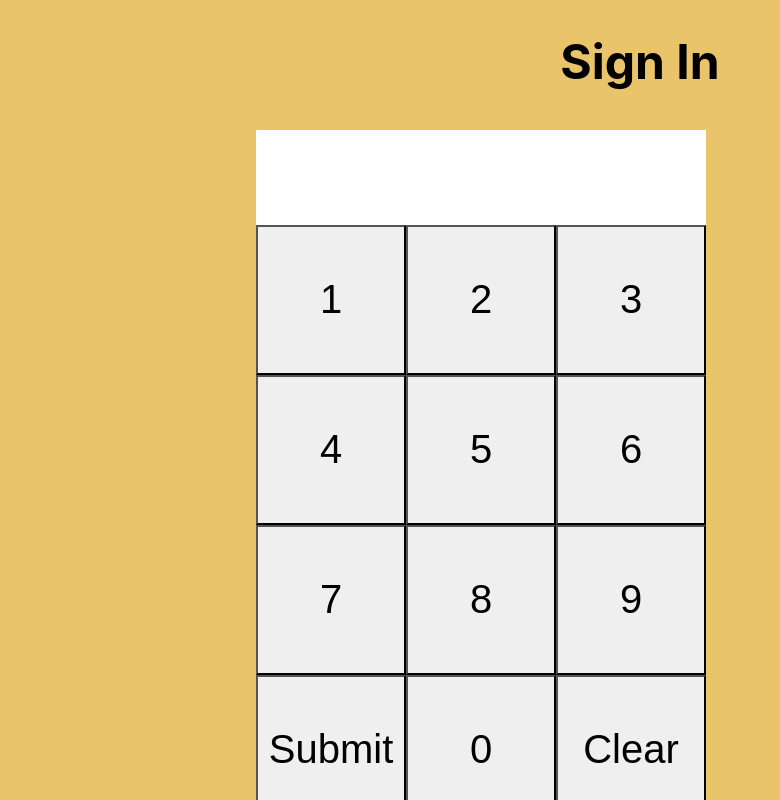
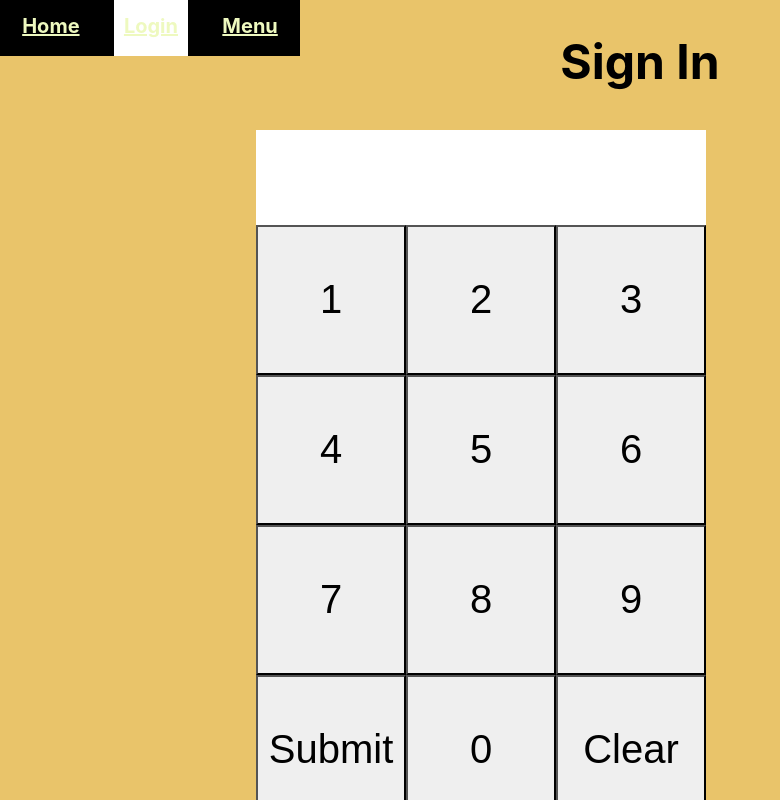
Before and after one commit to CamBrown101/final-project, a React (Create React App) app: page /login in a window 1280 px wide. Shown: the top 800 px of the page, without its empty margins (0-780 px from the left). Built offline with nearby package versions, Linux system fonts and the light colour scheme; no server answers.

Commit message:
Began implementing nav

```diff
--- a/src/App.js
+++ b/src/App.js
@@ -7,6 +7,7 @@ import Home from './components/Home';
 import CreateEmployee from './components/manager/CreateEmployee';
 import CreateItem from './components/manager/CreateItem';
 import CreateCategory from './components/manager/CreateCategory';
+import Nav from './components/Nav';
 
 function App() {
   const { user } = useContext(UserContext);
@@ -21,6 +22,7 @@ function App() {
       <CreateEmployee></CreateEmployee>
       <CreateItem></CreateItem>
       <CreateCategory></CreateCategory>
+      <Nav></Nav>
     </Router>
   );
 }
--- /dev/null
+++ b/src/components/Nav.js
@@ -0,0 +1,21 @@
+import { NavLink } from 'react-router-dom';
+import './Nav.scss';
+
+export default function Nav(props) {
+  return (
+    <nav id="nav-bar">
+      <nav id="nav-menu">
+        <NavLink className="nav-menu-item" id="nav-menu-home" exact to="/">
+          Home
+        </NavLink>
+        <NavLink className="nav-menu-item" id="nav-menu-home" exact to="/login">
+          Login
+        </NavLink>
+
+        <NavLink className="nav-menu-item" id="nav-menu-home" exact to="/menu">
+          Menu
+        </NavLink>
+      </nav>
+    </nav>
+  );
+}
--- /dev/null
+++ b/src/components/Nav.scss
@@ -0,0 +1,36 @@
+@import '../base';
+
+#nav-bar {
+  width: 100%;
+  min-width: 100%;
+  background-color: $dark;
+  #nav-menu {
+    position: fixed;
+    top: 0;
+    display: flex;
+    background-color: $dark;
+    width: 100%;
+    max-width: 300px;
+    height: 56px;
+    font-size: 20px;
+    font-weight: bolder;
+
+    .nav-menu-item {
+      margin: auto;
+      padding-top: 14px;
+      height: 42px;
+      padding-left: 0.5em;
+      padding-right: 0.5em;
+      color: $base-lighter;
+    }
+
+    .nav-menu-item:hover {
+      color: $dark;
+      background-color: $border-dark;
+    }
+  }
+}
+
+.active {
+  background-color: $project-white;
+}
```
